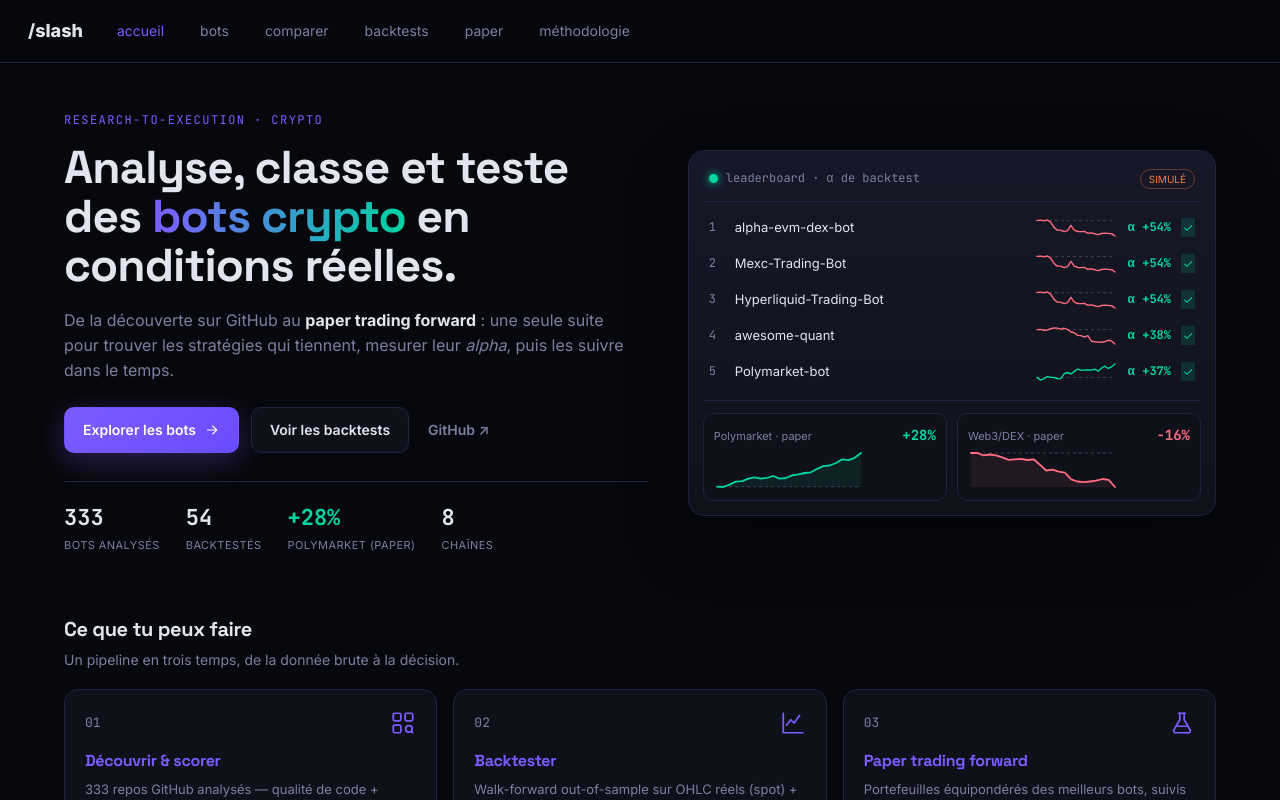
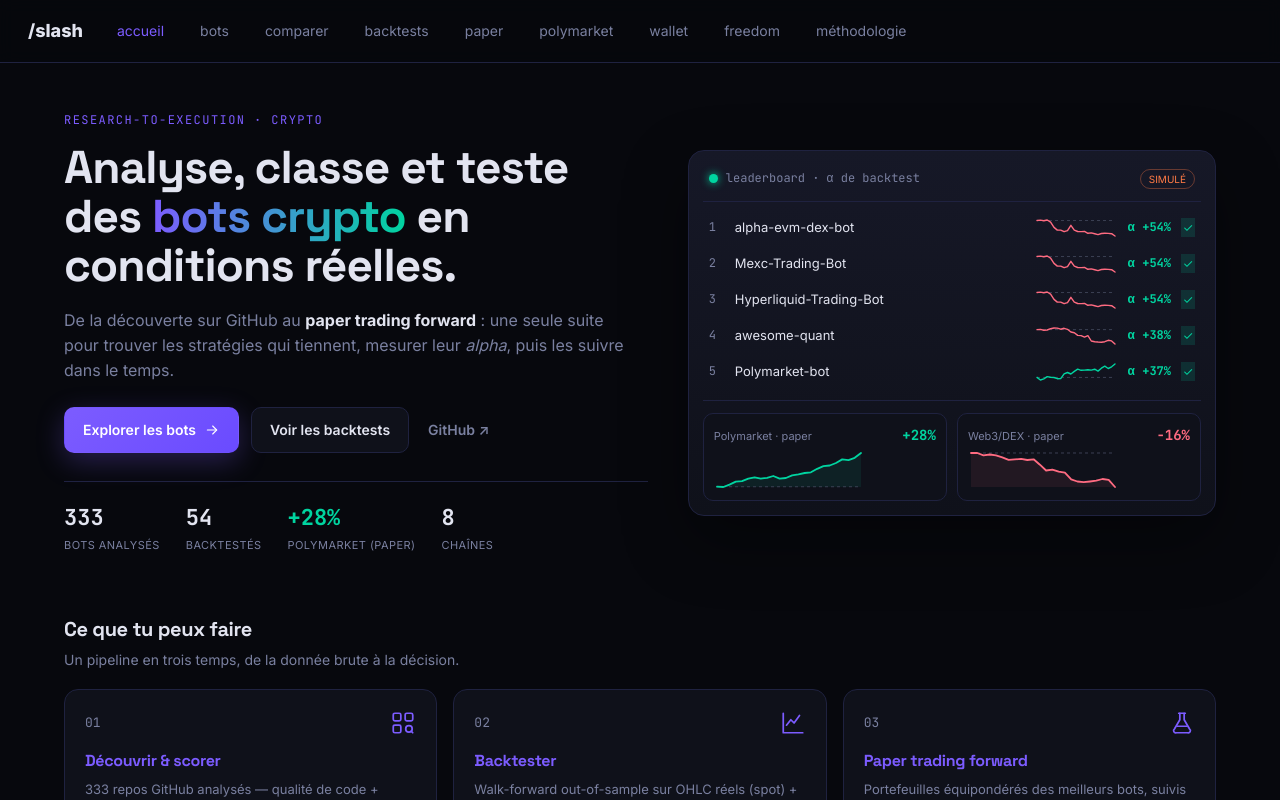
Before and after one commit to slashbot0/slash.qzz.io, a Next.js app: page / in a window 1280 px wide. Shown: the top 800 px of the page. Built offline with nearby package versions, Linux system fonts and the light colour scheme; no server answers.

Commit message:
feat(nav): exposer polymarket/wallet/freedom + carte Freedom vers route interne
Corrige le seul vrai manque de maillage : /freedom était orphelin (carte home
vers GitHub externe) et 3 pages produit absentes de la nav. tsc + next build OK.

```diff
--- a/app/Nav.tsx
+++ b/app/Nav.tsx
@@ -9,6 +9,9 @@ const LINKS = [
   { href: "/compare", label: "comparer" },
   { href: "/backtests", label: "backtests" },
   { href: "/paper", label: "paper" },
+  { href: "/polymarket", label: "polymarket" },
+  { href: "/telegram-wallet", label: "wallet" },
+  { href: "/freedom", label: "freedom" },
   { href: "/methodologie", label: "méthodologie" },
 ]
 
--- a/app/page.tsx
+++ b/app/page.tsx
@@ -46,7 +46,7 @@ const WORKFLOWS = [
 const SECONDARY = [
   { icon: IconTarget, name: "Polymarket Tools", desc: "Scan de traders, early movers, edge scoring, MCP.", href: "/polymarket" },
   { icon: IconWallet, name: "Telegram Wallet Bot", desc: "Wallets multi-chain + déploiement vers projets validés.", href: "/telegram-wallet" },
-  { icon: IconGlobe, name: "Freedom Project", desc: "Domaines/DNS/emails + routeur LLM multi-provider.", href: `${GITHUB}/freedom-project` },
+  { icon: IconGlobe, name: "Freedom Project", desc: "Domaines/DNS/emails + routeur LLM multi-provider.", href: "/freedom" },
   { icon: IconSignal, name: "Phone Home", desc: "Tracking de visites — notification Telegram formatée.", href: "/phone-home" },
 ]
 
```
